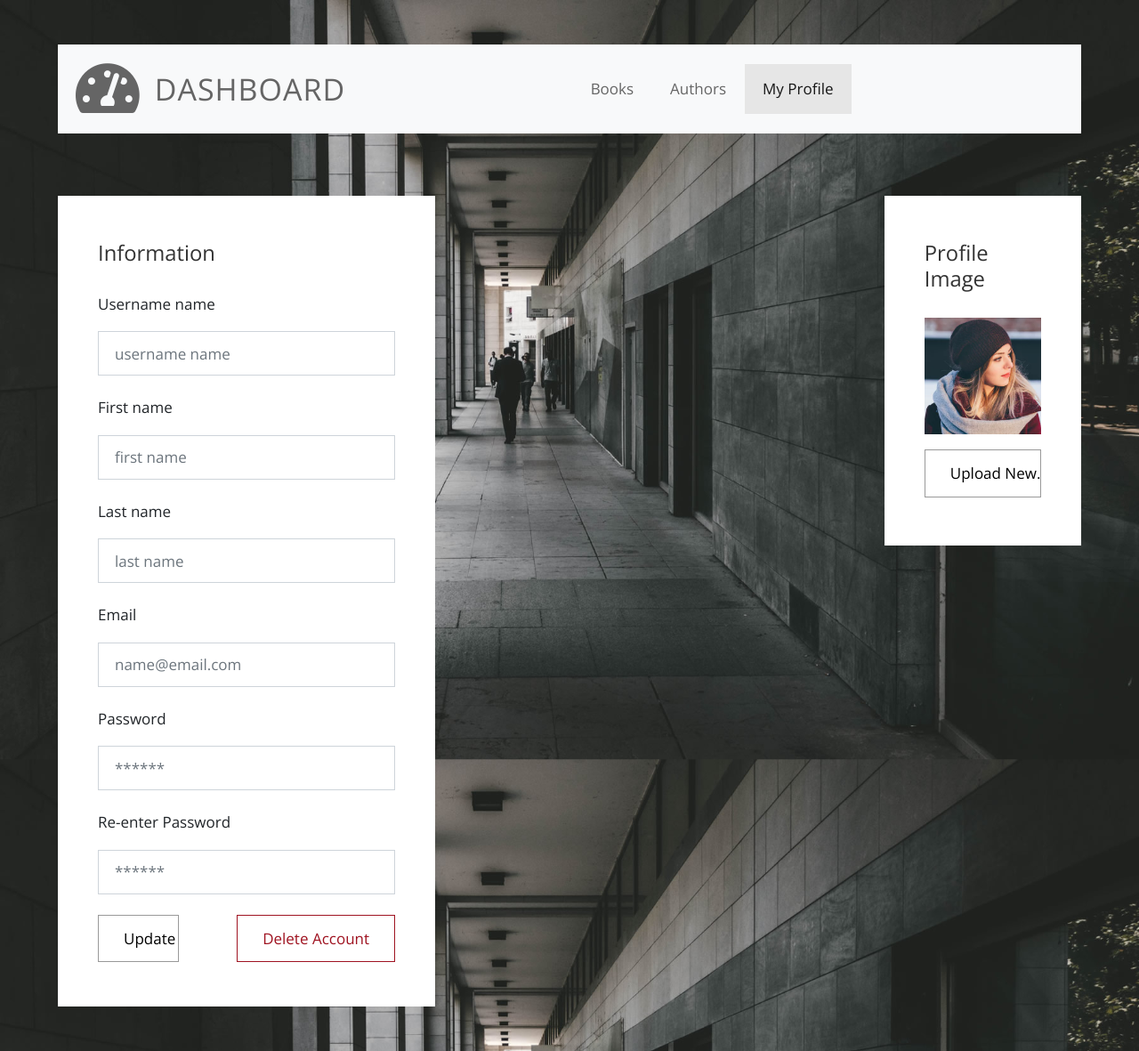
After one commit to SVDotsenko/portfolio-project-4, a Django app: page /reader/ in a window 1280 px wide. The commit adds this page. Shown: the whole page at 89% size. Run offline with Django 4.2, Linux system fonts and the light colour scheme; some libraries are stand-ins or nearby versions.

Commit message:
Reader profile page implemented

```diff
--- a/codestar/urls.py
+++ b/codestar/urls.py
@@ -20,5 +20,6 @@ from django.urls import path, include
 urlpatterns = [
     path("", include("blog.urls"), name="blog-urls"),
     path("authors/", include("author.urls")),
+    path("reader/", include("reader.urls")),
     path('admin/', admin.site.urls),
 ]
--- /dev/null
+++ b/reader/admin.py
@@ -0,0 +1 @@
+# Register your models here.
--- /dev/null
+++ b/reader/apps.py
@@ -0,0 +1,6 @@
+from django.apps import AppConfig
+
+
+class ReaderConfig(AppConfig):
+    default_auto_field = 'django.db.models.BigAutoField'
+    name = 'reader'
--- /dev/null
+++ b/reader/models.py
@@ -0,0 +1 @@
+# Create your models here.
--- /dev/null
+++ b/reader/templates/reader/reader.html
@@ -0,0 +1,80 @@
+{% extends "base.html" %}
+{% load static %}
+{% block content %}
+
+    <div class="row tm-content-row tm-mt-big">
+        <div class="tm-col tm-col-big">
+            <div class="bg-white tm-block">
+                <div class="row">
+                    <div class="col-12">
+                        <h2 class="tm-block-title">Information</h2>
+                    </div>
+                </div>
+                <div class="row">
+                    <div class="col-12">
+                        <form action="" class="tm-signup-form">
+                            <div class="form-group">
+                                <label for="username">Username name</label>
+                                <input placeholder="username name" id="username" name="username" type="text"
+                                       class="form-control validate" value="{{ reader.username }}">
+                            </div>
+
+                            <div class="form-group">
+                                <label for="first-name">First name</label>
+                                <input placeholder="first name" id="first-name" name="first-name" type="text"
+                                       class="form-control validate" value="{{ reader.first_name }}">
+                            </div>
+
+                            <div class="form-group">
+                                <label for="last-name">Last name</label>
+                                <input placeholder="last name" id="last-name" name="last-name" type="text"
+                                       class="form-control validate" value="{{ reader.last_name }}">
+                            </div>
+
+                            <div class="form-group">
+                                <label for="email">Email</label>
+                                <input placeholder="name@email.com" id="email" name="email" type="email"
+                                       class="form-control validate" value="{{ reader.email }}">
+                            </div>
+
+                            <div class="form-group">
+                                <label for="password">Password</label>
+                                <input placeholder="******" id="password" name="password" type="password"
+                                       class="form-control validate">
+                            </div>
+                            <div class="form-group">
+                                <label for="password2">Re-enter Password</label>
+                                <input placeholder="******" id="password2" name="password2" type="password"
+                                       class="form-control validate">
+                            </div>
+                            <div class="row">
+                                <div class="col-12 col-sm-4">
+                                    <button type="submit" class="btn btn-primary">Update
+                                    </button>
+                                </div>
+                                <div class="col-12 col-sm-8 tm-btn-right">
+                                    <button type="submit" class="btn btn-danger">Delete Account
+                                    </button>
+                                </div>
+                            </div>
+                        </form>
+                    </div>
+                </div>
+            </div>
+        </div>
+
+        <div class="tm-col tm-col-small">
+            <div class="bg-white tm-block">
+                <h2 class="tm-block-title">Profile Image</h2>
+                <img src="{% static 'img/profile-image.png' %}" alt="Profile Image" class="img-fluid">
+                <div class="custom-file mt-3 mb-3">
+                    <input id="fileInput" type="file" style="display:none;"/>
+                    <input type="button" class="btn btn-primary d-block mx-xl-auto" value="Upload New..."
+                           onclick="document.getElementById('fileInput').click();"
+                    />
+                </div>
+            </div>
+        </div>
+
+    </div>
+{% endblock %}
--- /dev/null
+++ b/reader/tests.py
@@ -0,0 +1 @@
+# Create your tests here.
--- /dev/null
+++ b/reader/urls.py
@@ -0,0 +1,7 @@
+from django.urls import path
+
+from . import views
+
+urlpatterns = [
+    path('', views.ReaderDetail.as_view(), name='reader'),
+]
--- /dev/null
+++ b/reader/views.py
@@ -0,0 +1,9 @@
+from django.contrib.auth import get_user
+from django.shortcuts import render
+from django.views import View
+
+
+class ReaderDetail(View):
+    def get(self, request):
+        context = {'reader': get_user(request)}
+        return render(request, "reader/reader.html", context)
--- a/templates/base.html
+++ b/templates/base.html
@@ -2,7 +2,7 @@
 
 {% url 'home' as home_url %}
 {% url 'authors' as authors_url %}
-{#{% url 'profile' as profile_url %}#}
+{% url 'reader' as reader_url %}
 
 <!DOCTYPE html>
 <html lang="en">
@@ -11,7 +11,7 @@
     <meta charset="UTF-8">
     <meta name="viewport" content="width=device-width, initial-scale=1.0">
     <meta http-equiv="X-UA-Compatible" content="ie=edge">
-    <title>Library management system1</title>
+    <title>Library management system</title>
 
     <link rel="stylesheet" href="https://fonts.googleapis.com/css?family=Open+Sans:300,400,600">
     <link rel="stylesheet" href="{% static 'css/fontawesome.min.css' %}">
@@ -48,9 +48,10 @@
                                    href="{% url 'authors' %}">Authors</a>
                             </li>
 
-{#                            <li class="nav-item">#}
-{#                                <a class="nav-link" href="accounts.html">My profile</a>#}
-{#                            </li>#}
+                            <li class="nav-item">
+                                <a class="nav-link {% if request.path == reader_url %}active{% endif %}"
+                                   href="{% url 'reader' %}">My Profile</a>
+                            </li>
 
                         </ul>
 {#                        <ul class="navbar-nav">#}
```
Also changed, not shown: codestar/settings.py (+5 -2 lines), reader/__init__.py (added), reader/migrations/__init__.py (added).
